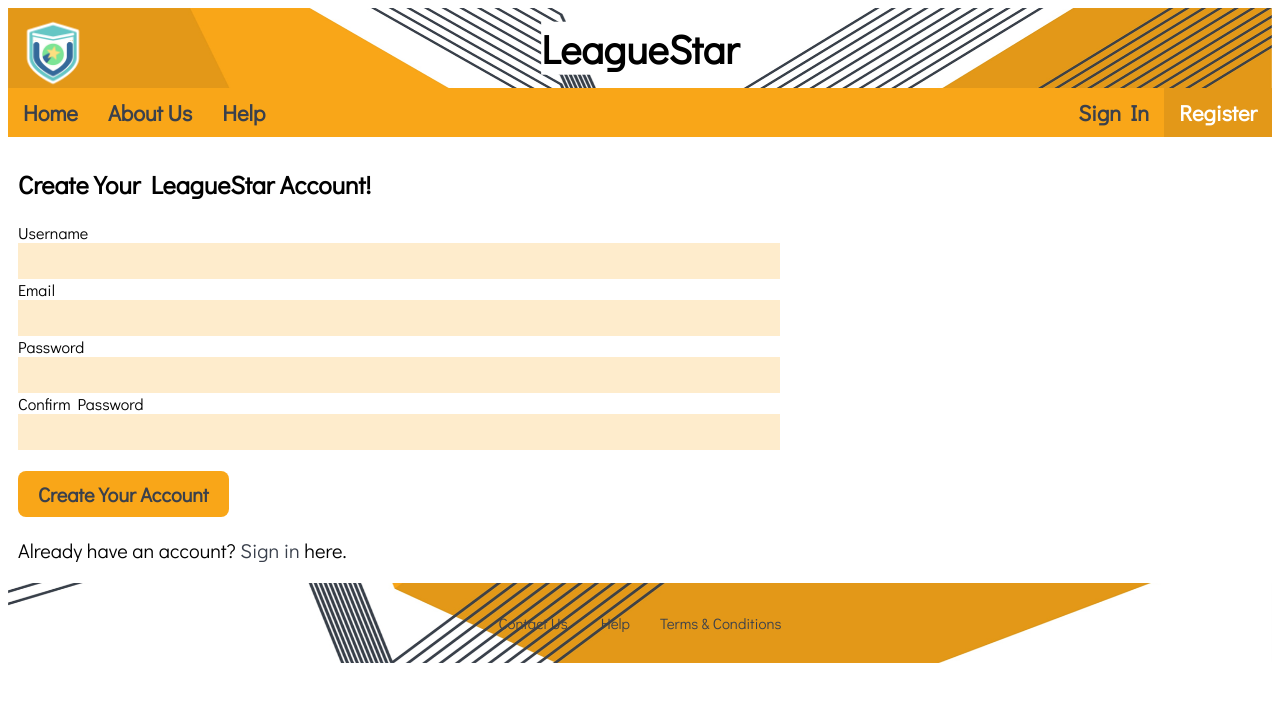
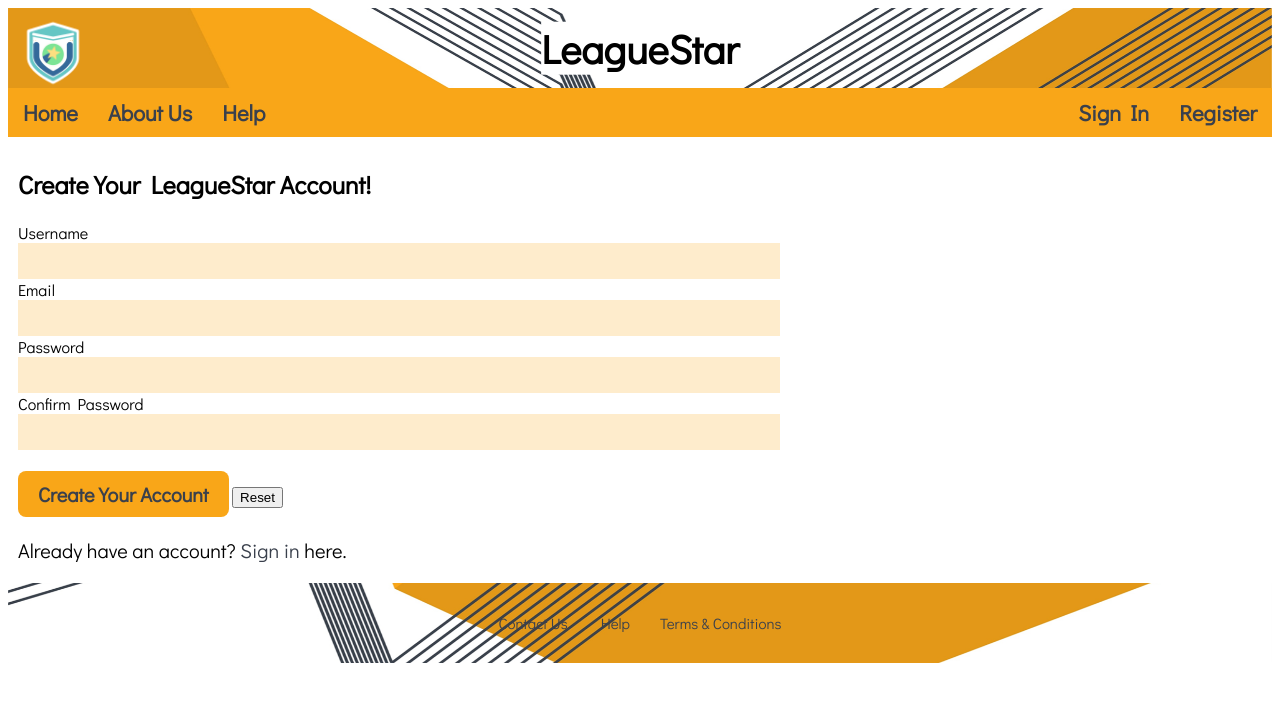
Before and after one commit to joehiggitt/league-star, a PHP site: page /register.php in a window 1280 px wide. Shown: the top 702 px of the page. Run offline with PHP 8.4, Linux system fonts and the light colour scheme.

Commit message:
Fixed errors in register.php (same as login.php and my register script had been swapped out for the login script? I will remember this)

```diff
--- a/login.php
+++ b/login.php
@@ -83,7 +83,7 @@
 				<label>Password</label><br>
 				<input type="password" name="pass" required><br><br>
 				<input type="submit" name="submit" value="Sign In"/>
-				<!-- <input type="reset" value="Reset"><br> -->
+				<input type="reset" value="Reset"><br>
 				<p>Don't have an account? <a href="register.php" class="link">Register</a> here.</p>
 			</form>
 
--- a/register.php
+++ b/register.php
@@ -8,8 +8,37 @@
 	</head>
 	<body>
 		<?php
-			session_start();
-		?>
+            session_start();
+            if (isset($_POST['submit'])) {
+                // Get details from the register form
+                $user = $_POST['user'];
+				$email = $_POST['email'];
+                $pass = $_POST['pass'];
+                $passCheck = $_POST['passCheck'];
+
+                // Checks if the given passwords match and adds details to database
+                // if they do
+                if ($pass == $passCheck) {
+                    require_once 'DBHandler.php';
+                    $conn = connectDB();
+                    $sql = "INSERT INTO users (user, pass, email)
+                            VALUES ('$user', '$pass', '$email')";
+                    $results = doSQL($conn, $sql);
+                    echo("<br>".$results."<br>");
+
+                    // Log in
+                    if($results == 1) {
+                        $_SESSION["user"] = $user;
+                        header("Location: index.php");
+                        exit;
+                    }
+
+                } else {
+                    echo "Passwords do not match";
+                    // Go back to self
+                }
+            }
+        ?>
 		<header>
 			<img src="Header.png" alt="header" height="80px" width="100%">
 			<div class="imageLogo"><img src="Logo.png" height="130px"></div>
@@ -20,8 +49,19 @@
 				<li><a href="index.php">Home</a></li>
 				<li><a href="about.php">About Us</a></li>
 				<li><a href="help.php">Help</a></li>
-				<li style="float:right"><a href="register.php" id="active">Register</a></li>
-				<li style="float:right"><a href="login.php">Sign In</a></li>
+				<?php
+					// Script used if login is not required to use this page
+					if(isset($_SESSION["user"]))
+					{
+						echo '<li style="float:right"><a href="logout.php">Sign Out</a></li>';
+						echo '<li style="float:right"><a href="profile.php">' . $_SESSION["user"] . '</a></li>';
+					}
+					else
+					{
+						echo '<li style="float:right"><a href="register.php">Register</a></li>';
+						echo '<li style="float:right"><a href="login.php">Sign In</a></li>';
+					}
+				?>
 			</ul>
 
 		</nav>
@@ -43,36 +83,6 @@
 		?>
 		<main>
 			<h2>Create Your LeagueStar Account!</h2>
-			<?php
-				session_start();
-				if (isset($_POST['submit']))
-				{
-					// Get details from login form
-					$user = $_POST['user'];
-					$email = $_POST['email'];
-					$pass = $_POST['pass'];
-					$conpass = $_POST['conpass'];
-
-					// NEEDS FINISHING
-
-					// Check if user details are valid or not
-					// require_once 'DBHandler.php';
-					// $conn = connectDB();
-					// $sql = "SELECT user, pass FROM users WHERE user='$user' AND pass='$pass'";
-					// $results = doSQL($conn, $sql);
-					// if ($row = $results->fetch_assoc())
-					// {
-					// 	// Log in
-					// 	$_SESSION["user"] = $user;
-					// 	header("Location: index.php");
-					// 	exit;
-					// }
-					// else
-					// {
-					// 	echo "fail"; // Go back to self
-					// }
-				}
-			?>
 			<form action="<?php htmlentities($_SERVER['PHP_SELF']) ?>" method="post">
 				<label>Username</label><br>
 				<input type="text" name="user" required><br>
@@ -81,9 +91,9 @@
 				<label>Password</label><br>
 				<input type="password" name="pass" required><br>
 				<label>Confirm Password</label><br>
-				<input type="password" name="pass" required><br><br>
+				<input type="password" name="passCheck" required><br><br>
 				<input type="submit" name="submit" value="Create Your Account"/>
-				<!-- <input type="reset" value="Reset"><br> -->
+				<input type="reset" value="Reset"><br>
 				<p>Already have an account? <a href="login.php" class="link">Sign in</a> here.</p>
 			</form>
 
```
